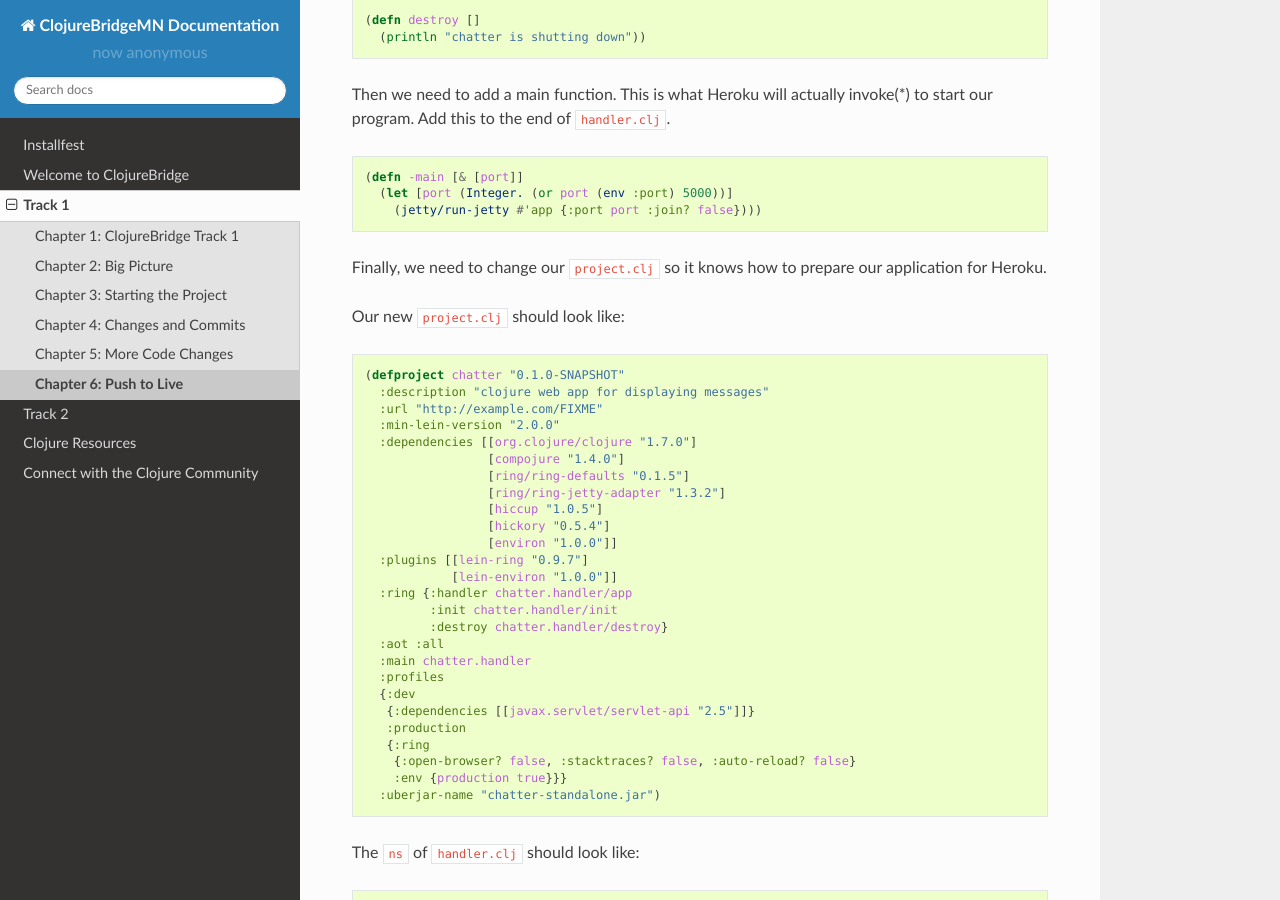
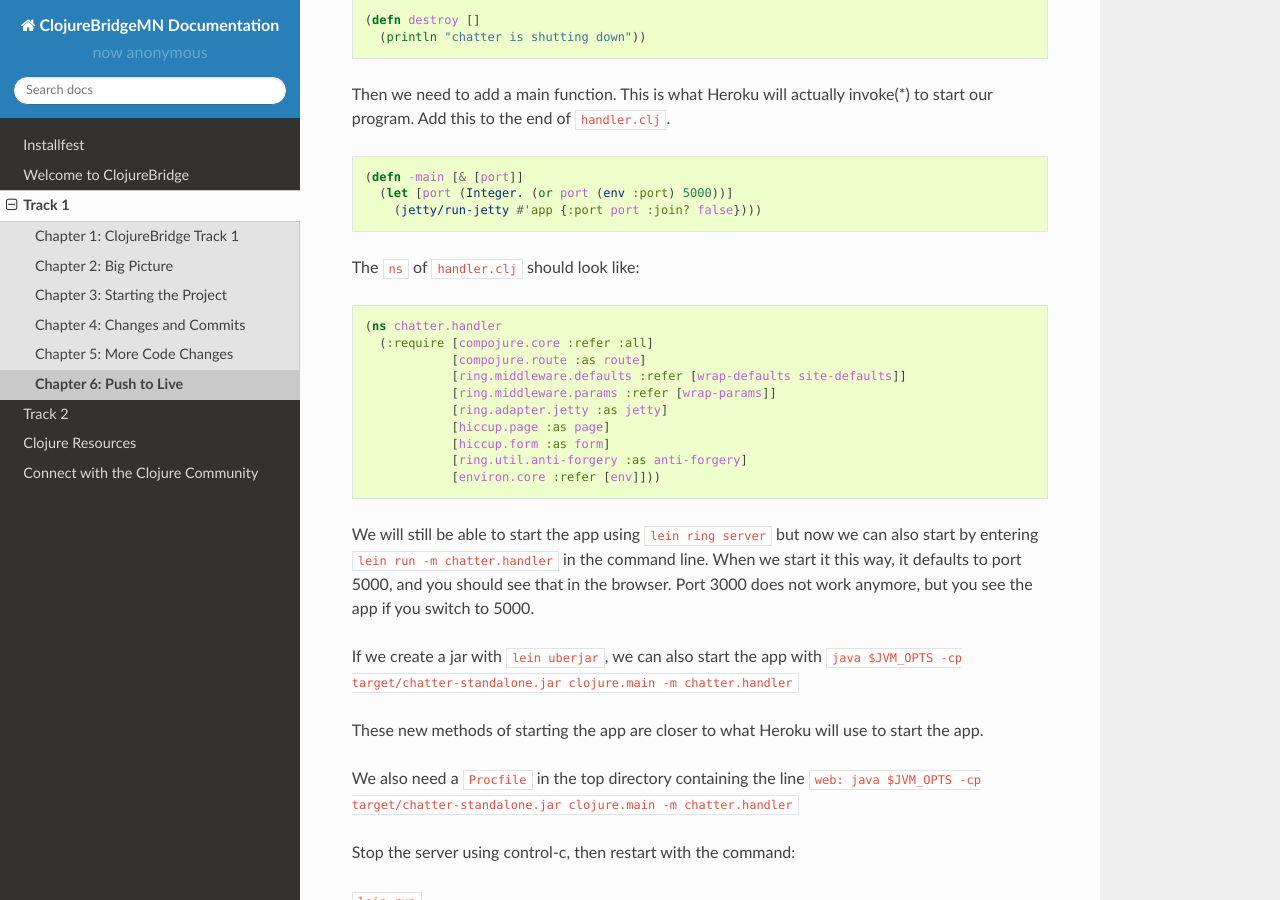
Before and after one commit to clojurebridge-minneapolis/installfest, a Sphinx documentation site: the page built from docs/track1/Page_6_Push_to_live.md, in a window 1280 px wide and 900 px high, scrolled down 638 px. Built offline with Sphinx 7.4.7 and the Read the Docs theme 2.0.0, drawn with Linux system fonts in a browser that asks for light colours.

Commit message:
Removed need to update project.clj in track1/Page 6
Signed-off-by: Tom Marble <tmarble@info9.net>

````diff
--- a/docs/track1/Page_6_Push_to_live.md
+++ b/docs/track1/Page_6_Push_to_live.md
@@ -27,39 +27,6 @@ Then we need to add a main function. This is what Heroku will actually invoke(*)
 (defn -main [& [port]]
   (let [port (Integer. (or port (env :port) 5000))]
     (jetty/run-jetty #'app {:port port :join? false})))
-```
-
-Finally, we need to change our `project.clj` so it knows how to prepare our application for Heroku.
-
-Our new `project.clj` should look like:
-
-```clojure
-(defproject chatter "0.1.0-SNAPSHOT"
-  :description "clojure web app for displaying messages"
-  :url "http://example.com/FIXME"
-  :min-lein-version "2.0.0"
-  :dependencies [[org.clojure/clojure "1.7.0"]
-                 [compojure "1.4.0"]
-                 [ring/ring-defaults "0.1.5"]
-                 [ring/ring-jetty-adapter "1.3.2"]
-                 [hiccup "1.0.5"]
-                 [hickory "0.5.4"]
-                 [environ "1.0.0"]]
-  :plugins [[lein-ring "0.9.7"]
-            [lein-environ "1.0.0"]]
-  :ring {:handler chatter.handler/app
-         :init chatter.handler/init
-         :destroy chatter.handler/destroy}
-  :aot :all
-  :main chatter.handler
-  :profiles
-  {:dev
-   {:dependencies [[javax.servlet/servlet-api "2.5"]]}
-   :production
-   {:ring
-    {:open-browser? false, :stacktraces? false, :auto-reload? false}
-    :env {production true}}}
-  :uberjar-name "chatter-standalone.jar")
 ```
 
 The `ns` of `handler.clj` should look like:
````
